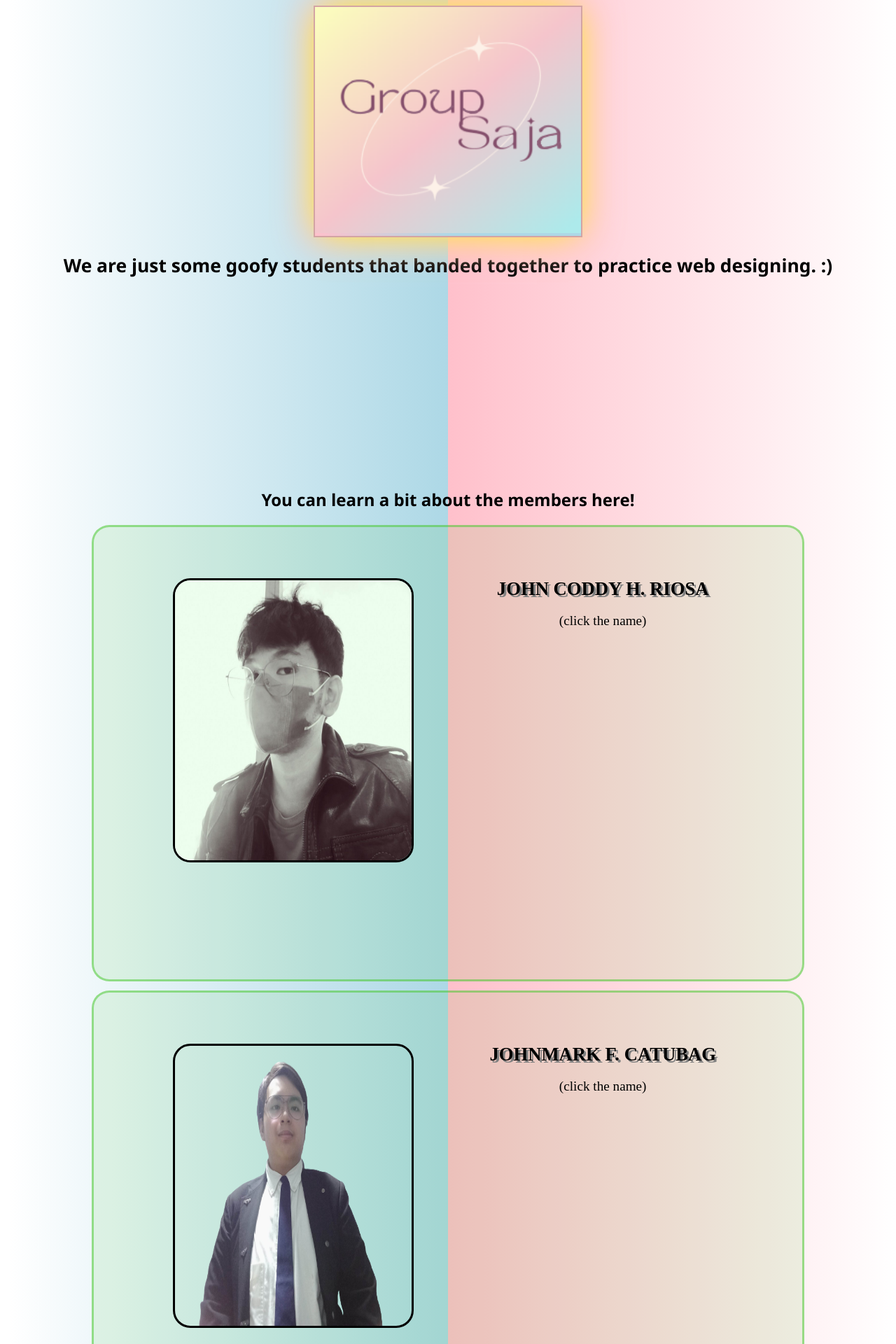
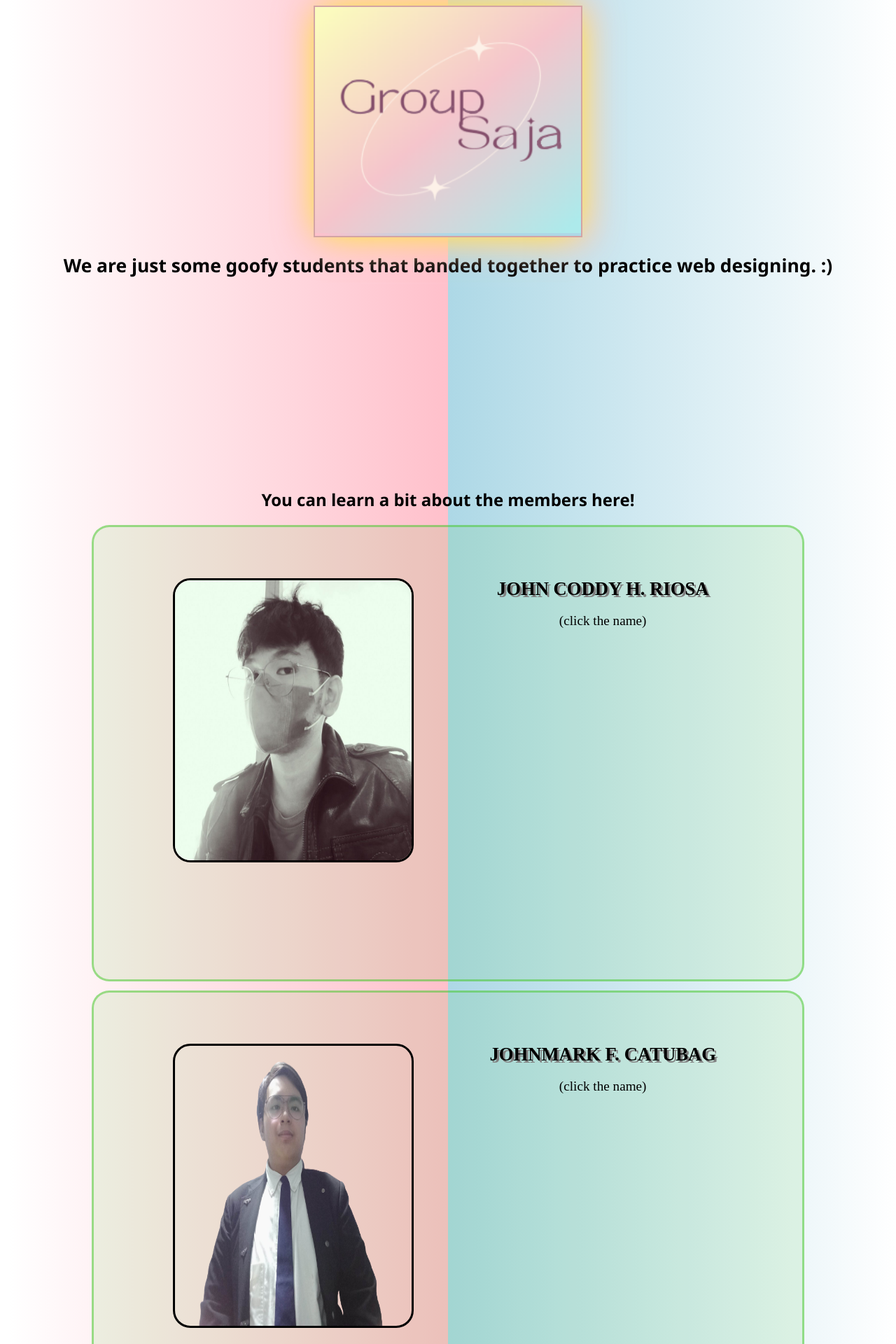
Before and after one commit to 2DPP/2DPP.github.io, a PHP site: page / in a window 1280 px wide. Shown: the top 1920 px of the page at 70% size. Run offline with PHP 8.4, Linux system fonts and the light colour scheme.

Commit message:
Update styles.css

```diff
--- a/IT-112 iLS/Styles/styles.css
+++ b/IT-112 iLS/Styles/styles.css
@@ -1,6 +1,6 @@
 body {
-    background: linear-gradient(to right, white 1%, lightblue 50%,
-      pink 50%, white  );
+    background: linear-gradient(to right, white 1%,pink 50%,
+      lightblue 50%, white  );
 
 }
 #hero {
```
